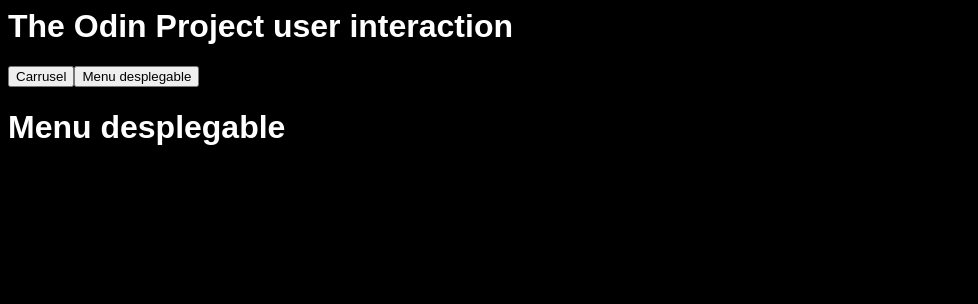
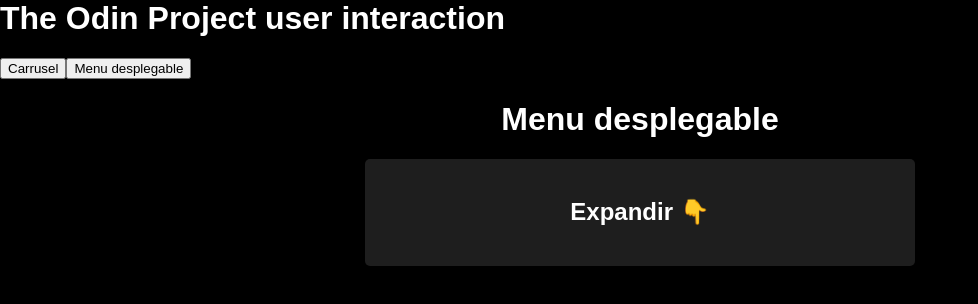
Before and after one commit to yagopajarino/top-userInteraction, a website built with webpack: page dist/index.html in a window 1280 px wide. Both pictures are taken after a click on the button "Menu desplegable". Shown: the whole page, without its empty margins (0-978 px from the left). Built offline with nearby package versions, Linux system fonts and the light colour scheme.

Commit message:
adds menu layout and style

```diff
--- a/src/menu.js
+++ b/src/menu.js
@@ -1,5 +1,5 @@
 /* eslint-disable eqeqeq */
-export default function menu() {
+export default function contenedormenu() {
   const oldDiv = document.querySelector(".container");
   if (oldDiv != undefined) {
     oldDiv.remove();
@@ -13,5 +13,37 @@
   divTitle.textContent = "Menu desplegable";
   newDiv.appendChild(divTitle);
 
+  const contenedor = document.createElement("div");
+  const title = document.createElement("h2");
+  title.classList.toggle("menuTitle");
+  title.textContent = `Expandir ${String.fromCodePoint(0x1f447)}`;
+
+  contenedor.appendChild(title);
+  contenedor.classList.toggle("contentDiv");
+  const optionsDiv = document.createElement("div");
+  optionsDiv.classList.toggle("optionsList");
+  optionsDiv.style.display = "none";
+  const prs = ["Nam gravida dolor vel elit semper placerat", "Praesent ultricies tortor at leo pulvinar, id egestas ligula volutpat.", "Donec sagittis ante nec lorem suscipit sodales.", "Curabitur blandit ex vel lobortis aliquam."];
+  prs.forEach((element) => {
+    const span = document.createElement("span");
+    span.textContent = element;
+    optionsDiv.appendChild(span);
+  });
+
+  title.addEventListener("click", () => {
+    const div = document.querySelector(".optionsList");
+    const text = document.querySelector(".menuTitle");
+    const value = div.style.display;
+    if (value == "flex") {
+      div.style.display = "none";
+      text.textContent = `Expandir ${String.fromCodePoint(0x1f447)}`;
+    } else {
+      div.style.display = "flex";
+      text.textContent = `Contraer ${String.fromCodePoint(0x1f446)}`;
+    }
+  });
+
+  contenedor.appendChild(optionsDiv);
+  newDiv.appendChild(contenedor);
   body.appendChild(newDiv);
 }
--- a/src/style.css
+++ b/src/style.css
@@ -2,4 +2,39 @@
   background-color: black;
   color: white;
   font-family: Arial, Helvetica, sans-serif;
+  min-height: 100vh;
+  margin: 0;
 }
+
+.container {
+  display: flex;
+  flex-direction: column;
+  align-items: center;
+}
+
+.contentDiv {
+  display: flex;
+  flex-direction: column;
+  align-items: center;
+  padding: 1.2rem;
+  border-radius: 5px;
+  background-color: #4040407a;
+  width: 40%;
+  transition: height 2s linear 1s;
+}
+
+.menuTitle {
+  width: 60%;
+  text-align: center;
+}
+
+.optionsList{
+  display: flex;
+  flex-direction: column;
+}
+
+.optionsList >span {
+  padding: 1rem;
+  border: 1px solid green;
+  margin: 5px 0;
+}
```
Also changed, not shown: dist/main.js.
